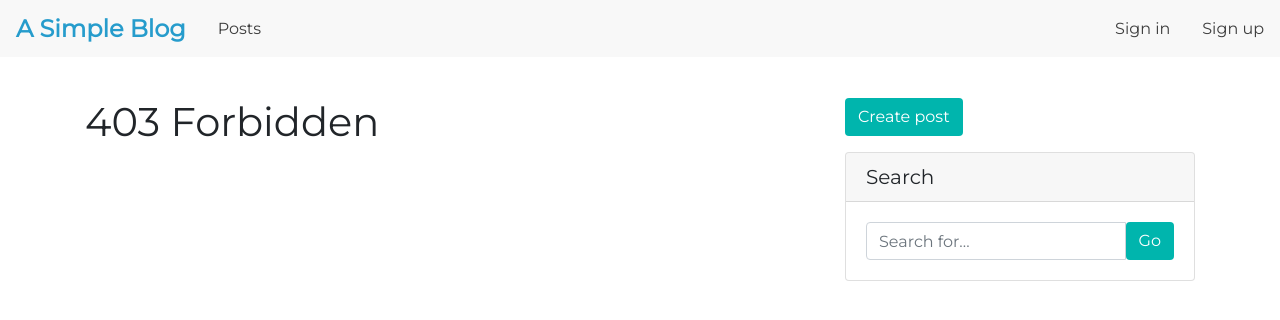
After one commit to irvadm/asimpleblog, a Django app: template templates/403.html in a window 1280 px wide. The commit adds this page. Shown: the top 320 px of the page. Run offline with Django 3.2, Linux system fonts and the light colour scheme; the template is opened without the code that fills it, so the values that code supplies are empty; some libraries are stand-ins or nearby versions.

Commit message:
Add custom 403 page for restricted pages

```diff
--- a/posts/admin.py
+++ b/posts/admin.py
@@ -4,6 +4,7 @@ from .models import Post, Comment
 
 class CommentInline(admin.TabularInline):
     model = Comment
+    list_display = ['pk', 'content', 'creator']
 
 
 @admin.register(Post)
--- a/posts/views.py
+++ b/posts/views.py
@@ -50,6 +50,8 @@ def post_create(request):
 @login_required
 def post_update(request, pk):
     post = get_object_or_404(Post, pk=pk)
+    if post.creator != request.user:
+        return render(request, '403.html', {'message': "You cannot edit another user's post."}, status=403)
     if request.method == 'POST':
         form = PostForm(data=request.POST, instance=post)
         if form.is_valid():
@@ -99,6 +101,8 @@ def comment_create(request, post_pk):
 @login_required
 def comment_update(request, pk):
     comment = get_object_or_404(Comment, pk=pk)
+    if comment.creator != request.user:
+        return render(request, '403.html', {'message': "You cannot edit another user's comment."}, status=403)
     if request.method == 'POST':
         content = request.POST.get('content')
         logger.info('New comment: {}'.format(content))
--- /dev/null
+++ b/templates/403.html
@@ -0,0 +1,6 @@
+{% extends 'base.html' %}
+
+{% block main %}
+<h1>403 Forbidden</h1>
+{{ message }}
+{% endblock %}
--- a/templates/posts/post_detail.html
+++ b/templates/posts/post_detail.html
@@ -39,7 +39,7 @@
   {% for comment in post.comments.all %}
   <li class="media comment">
     <div class="media-body">
-      <p>{{ comment.content }}</p>
+      <p>{{ comment.pk }} - {{ comment.content }}</p>
       <small>{{ comment.creator.username }} &middot; {{ comment.updated|timesince }} ago</small>
       {% if comment.creator == request.user %}
       <small><a href="{% url 'posts:comment_delete' comment.pk %}" class="pullRight ml-1">Delete</a></small>
```
